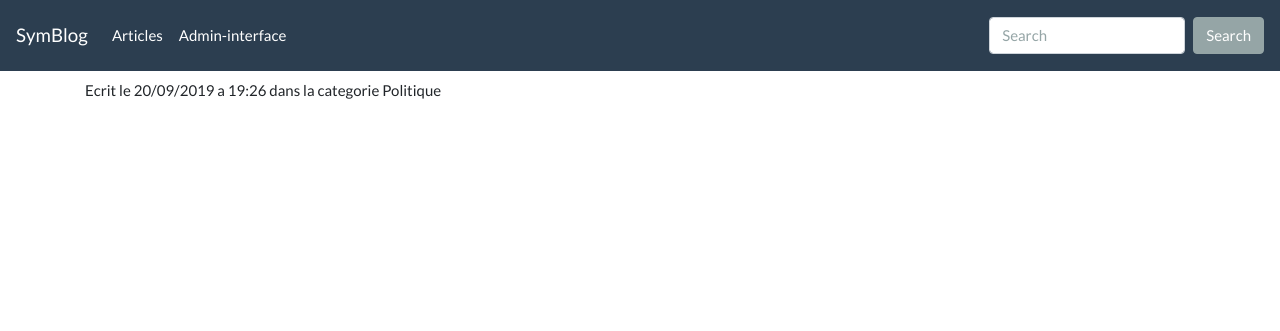
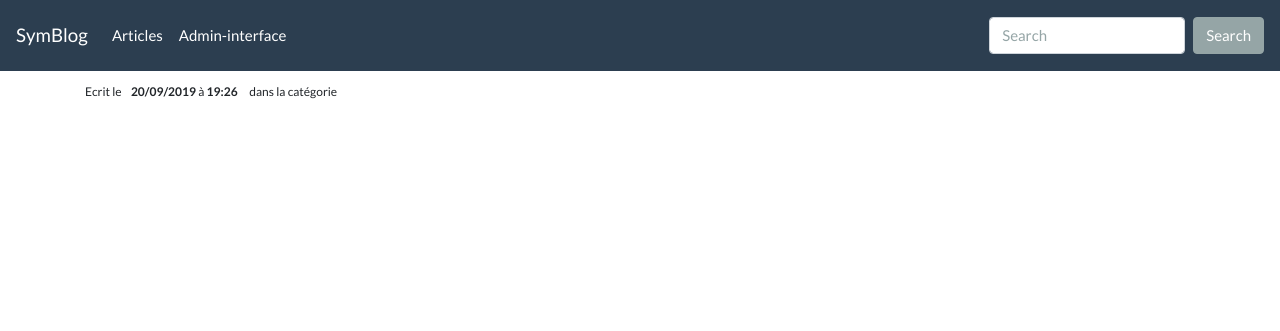
Before and after one commit to tamim2014/blogsymfony, a Symfony app: template templates/blog/show.html.twig in a window 1280 px wide. Shown: the top 331 px of the page. Run offline with Twig, Linux system fonts and the light colour scheme; the template is opened without the code that fills it, so the values that code supplies are empty; some libraries are stand-ins or nearby versions.

Commit message:
show.html.twig : Specification de la categorie  et  Ajout de la section commentaires !!!!!!!

```diff
--- a/src/DataFixtures/ArticleFixtures.php
+++ b/src/DataFixtures/ArticleFixtures.php
@@ -14,7 +14,7 @@ class ArticleFixtures extends Fixture
 
     public function load(ObjectManager $manager)
     {
-      $faker = \Faker\Factory::create('fr_FR');
+      $faker = \Faker\Factory::create('fr_FR'); // https://github.com/fzaninotto/Faker#fakerprovideruseragent
 
       // je fais 3 categorie fakees
       for($i = 1; $i <= 3; $i++){
--- a/templates/blog/liste-articles.html.twig
+++ b/templates/blog/liste-articles.html.twig
@@ -13,7 +13,7 @@
     </table>
   </section>
 
-  <section class="articles">
+  <section class="articles" >
         <table class="table table-hover">
                 <thead>
                   <tr>
--- a/templates/blog/show.html.twig
+++ b/templates/blog/show.html.twig
@@ -5,7 +5,7 @@
             <h2> {{ article.title  }}</h2>
 
             <div class="metadata">
-                Ecrit le {{ article.cretedAt | date('d/m/Y') }}  a {{ article.cretedAt | date('H:i') }}  dans la categorie Politique
+                <small>Ecrit le &nbsp;&nbsp; <b>{{ article.cretedAt | date('d/m/Y') }}</b>  &agrave; <b>{{ article.cretedAt | date('H:i') }}</b> &nbsp;&nbsp;&nbsp; dans la cat&eacute;gorie <span style="color:midnightblue;"><b>&nbsp;&nbsp;&nbsp; {{article.category.title}}</b></span></small>
             </div>
 
             <div class="content">
@@ -15,4 +15,19 @@
                 {{article.content | raw }}
             </div>
     </article>
+    <!-- On ajoute les commentaire relatif a l'article | c'dingue !!! Merci Lior  -->
+    <section id = "commentaires" style = "margin-top:50px;">
+      {%  for comment in article.comments %}
+      <div class="comment">
+          <div class="row">
+              <div class="col-3">
+                  {{comment.author}} (<small>{{comment.createdAt | date('d/m/Y &agrave; H:i ')}}</small>)
+              </div>
+              <div class="col">
+                  {{comment.content | raw}}
+              </div>
+          </div>
+      </div>
+      {%  endfor %}
+    </section>
 {% endblock %}
```
